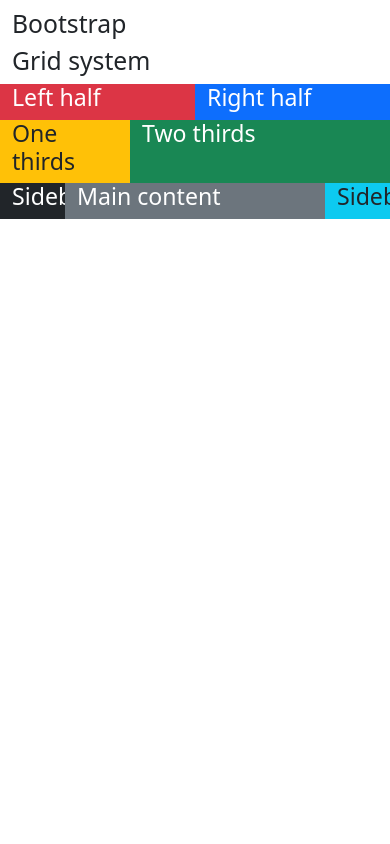
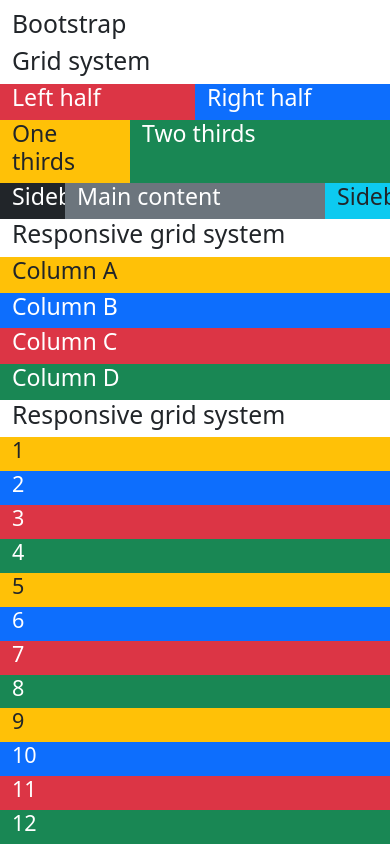
Before and after one commit to EthanLawyer/kanbas-react-web-app, a React (Create React App) app: page /#/Labs/Lab2 in a window 390 px wide. Shown: the part 4680-5524 px from the top of the page. Before the commit the page ends 4899 px from the top, so only its background shows below. Built offline with nearby package versions, Linux system fonts and the light colour scheme.

Commit message:
Responsive Grids

```diff
--- a/src/Labs/Lab2/index.tsx
+++ b/src/Labs/Lab2/index.tsx
@@ -330,6 +330,82 @@
           </div>
         </div>
 
+        <div id="wd-bs-responsive-grids">
+          <h2>Responsive grid system</h2>
+          <div className="row">
+            <div className="col-12 col-md-6 col-xl-3
+                            bg-warning">
+              <h3>Column A</h3>
+            </div>
+            <div className="col-12 col-md-6 col-xl-3
+                            bg-primary text-white">
+              <h3>Column B</h3>
+            </div>
+            <div className="col-12 col-md-6 col-xl-3
+                            bg-danger text-white">
+              <h3>Column C</h3>
+            </div>
+            <div className="col-12 col-md-6 col-xl-3
+                            bg-success text-white">
+              <h3>Column D</h3>
+            </div>
+          </div>
+        </div>
+
+        <div id="wd-bs-responsive-dramatic">
+          <h2>Responsive grid system</h2>
+          <div className="row">
+            <div className="col-12 col-sm-6 col-md-4 col-lg-3 col-xl-2 col-xxl-1
+                            bg-warning">
+              <h4>1</h4>
+            </div>
+            <div className="col-12 col-sm-6 col-md-4 col-lg-3 col-xl-2 col-xxl-1
+                            bg-primary text-white">
+              <h4>2</h4>
+            </div>
+            <div className="col-12 col-sm-6 col-md-4 col-lg-3 col-xl-2 col-xxl-1
+                            bg-danger text-white">
+              <h4>3</h4>
+            </div>
+            <div className="col-12 col-sm-6 col-md-4 col-lg-3 col-xl-2 col-xxl-1
+                            bg-success text-white">
+              <h4>4</h4>
+            </div>
+            <div className="col-12 col-sm-6 col-md-4 col-lg-3 col-xl-2 col-xxl-1
+                            bg-warning">
+              <h4>5</h4>
+            </div>
+            <div className="col-12 col-sm-6 col-md-4 col-lg-3 col-xl-2 col-xxl-1
+                            bg-primary text-white">
+              <h4>6</h4>
+            </div>
+            <div className="col-12 col-sm-6 col-md-4 col-lg-3 col-xl-2 col-xxl-1
+                            bg-danger text-white">
+              <h4>7</h4>
+            </div>
+            <div className="col-12 col-sm-6 col-md-4 col-lg-3 col-xl-2 col-xxl-1
+                            bg-success text-white">
+              <h4>8</h4>
+            </div>
+            <div className="col-12 col-sm-6 col-md-4 col-lg-3 col-xl-2 col-xxl-1
+                            bg-warning">
+              <h4>9</h4>
+            </div>
+            <div className="col-12 col-sm-6 col-md-4 col-lg-3 col-xl-2 col-xxl-1
+                            bg-primary text-white">
+              <h4>10</h4>
+            </div>
+            <div className="col-12 col-sm-6 col-md-4 col-lg-3 col-xl-2 col-xxl-1
+                            bg-danger text-white">
+              <h4>11</h4>
+            </div>
+            <div className="col-12 col-sm-6 col-md-4 col-lg-3 col-xl-2 col-xxl-1
+                            bg-success text-white">
+              <h4>12</h4>
+            </div>
+          </div>
+        </div>
+
       </div>
     );
   }
```
